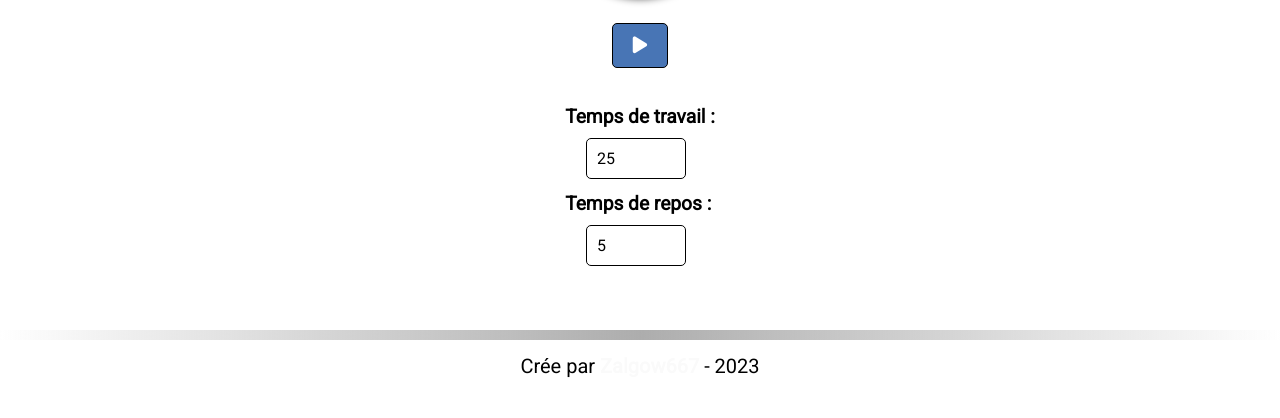
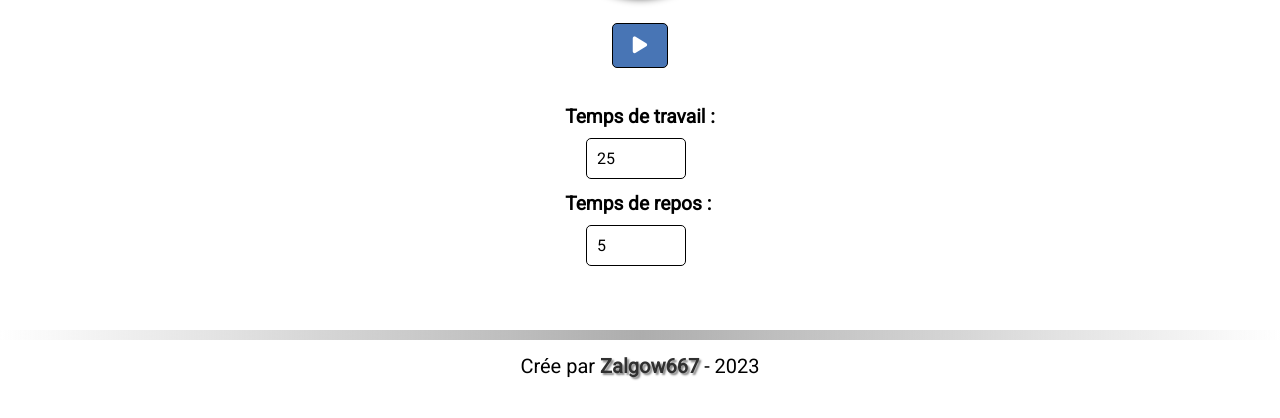
Before and after one commit to Zalgow667/TD1_Zalgow_POMODORO, a plain HTML site: page index.html in a window 1280 px wide. Shown: the part 408-826 px from the top of the page. Drawn offline with Linux system fonts and the light colour scheme.

Commit message:
Modification de couleur de mon github

```diff
--- a/styles/styles.css
+++ b/styles/styles.css
@@ -138,7 +138,8 @@ footer {
 
 #mon_github {
     text-decoration: none;
-    color: #fafafa;
+    color: #303030;
+    text-shadow: 2px 2px 2px rgb(136, 136, 136);
     font-weight: bold;
 }
 
```
